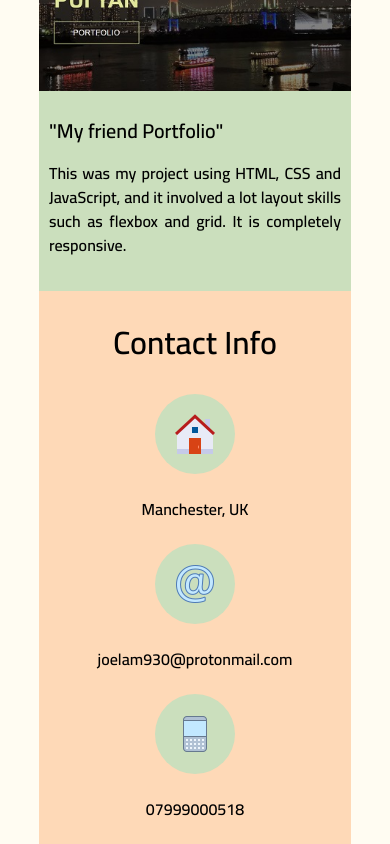
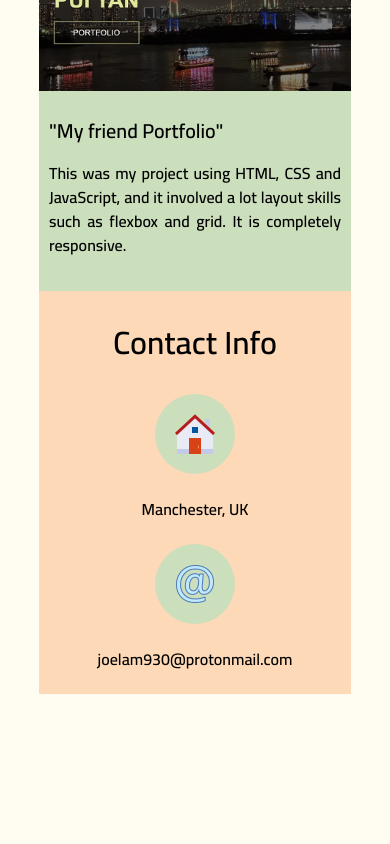
Before and after one commit to JoeLam930/BathSPAJoeLamPorfolio, a plain HTML site: page index.html in a window 390 px wide. Shown: the part 2645-3489 px from the top of the page. After the commit the page ends 3339 px from the top, so only its background shows below. Drawn offline with Linux system fonts and the light colour scheme.

Commit message:
delmobilenum

```diff
--- a/index.html
+++ b/index.html
@@ -95,10 +95,6 @@
                 <div class="myEmail"></div>
                 joelam930@protonmail.com
                 </div>
-                <div class="contactItem">
-                <div class="myPhone"></div>
-                <div>07999000518</div>
-                </div>
             </div>
         </footer>
     </div>
```
Also changed, not shown: images/icons8-email-64.png (added).
